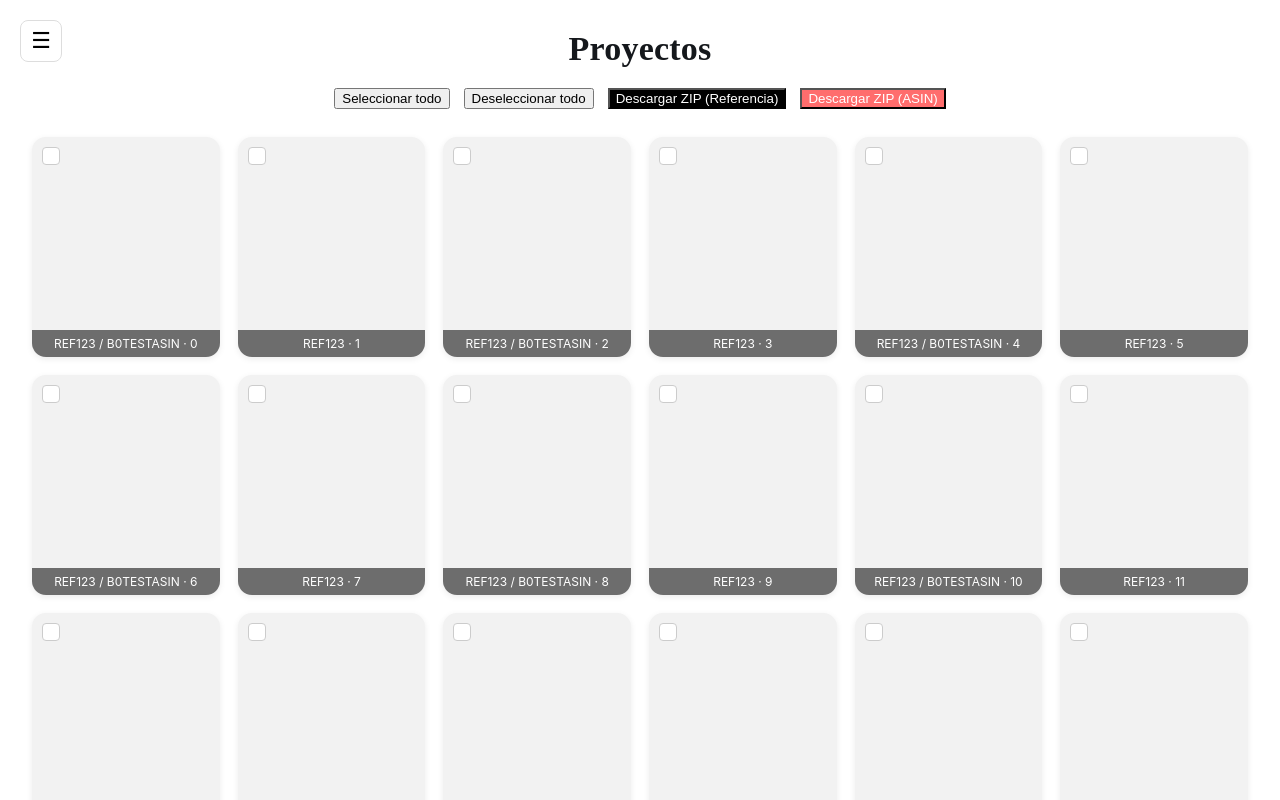
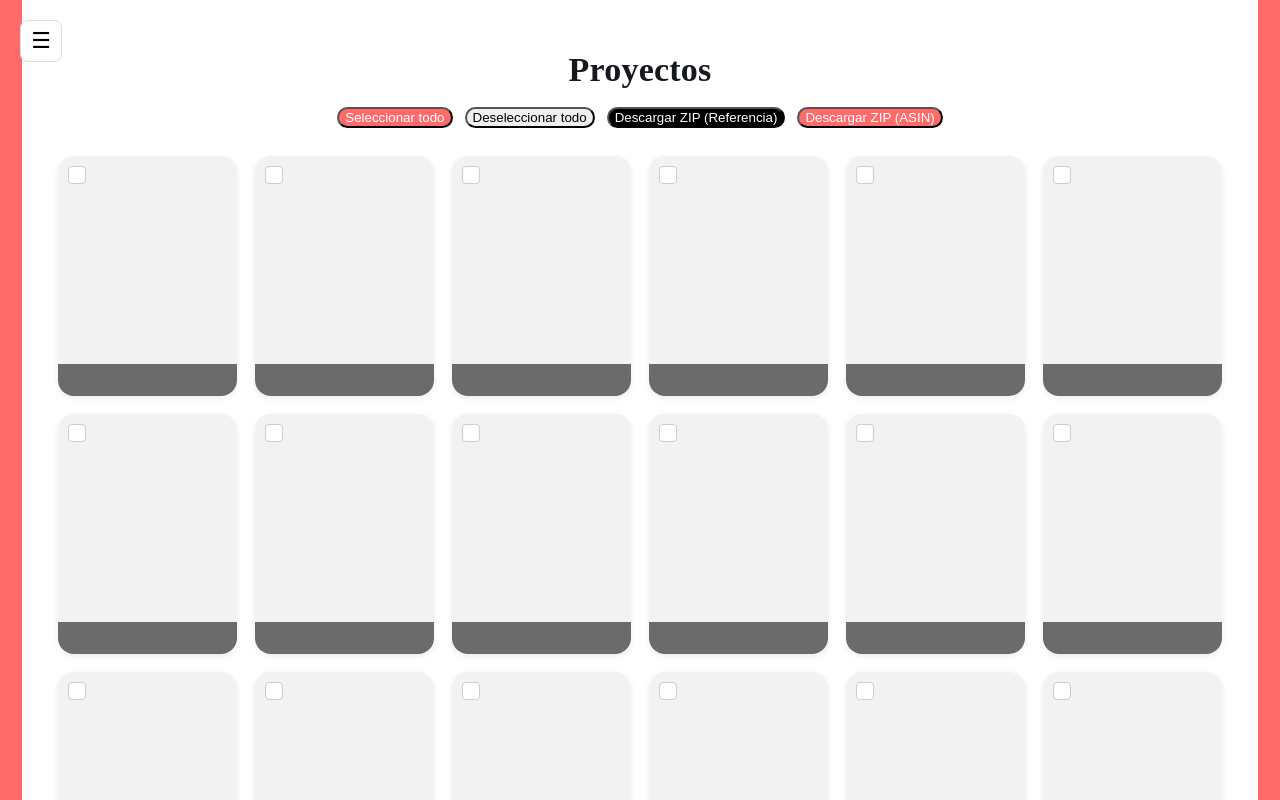
Before and after one commit to firstwinagency/firstwinagency-firstwin-panel, a Next.js app: page /projects in a window 1280 px wide. Shown: the top 800 px of the page. Built offline with nearby package versions, Linux system fonts and the light colour scheme.

Commit message:
Update page.tsx

```diff
--- a/app/projects/page.tsx
+++ b/app/projects/page.tsx
@@ -1,97 +1,58 @@
 "use client";
 
-import { useEffect, useState } from "react";
-import JSZip from "jszip";
-import { saveAs } from "file-saver";
+import { useState } from "react";
 
 type ProjectImage = {
   id: string;
-  url: string;
   reference?: string;
   asin?: string;
-  index: number;
+  index?: number;
 };
 
 export default function ProjectsPage() {
-  const [images, setImages] = useState<ProjectImage[]>([]);
+  const [images] = useState<ProjectImage[]>(
+    Array.from({ length: 24 }).map((_, i) => ({
+      id: String(i),
+      // 🔴 NO ponemos textos fake
+    }))
+  );
+
   const [selected, setSelected] = useState<Set<string>>(new Set());
-  const [preview, setPreview] = useState<ProjectImage | null>(null);
+  const [preview, setPreview] = useState<string | null>(null);
 
-  /* ======================
-     MOCK (sustituido luego por Supabase)
-     ====================== */
-  useEffect(() => {
-    const mock: ProjectImage[] = Array.from({ length: 24 }).map((_, i) => ({
-      id: `img-${i}`,
-      url: "",
-      reference: "REF123",
-      asin: i % 2 === 0 ? "B0TESTASIN" : undefined,
-      index: i,
-    }));
-    setImages(mock);
-  }, []);
+  const selectAll = () =>
+    setSelected(new Set(images.map((img) => img.id)));
 
-  /* ======================
-     Selección
-     ====================== */
-  function toggleSelect(id: string) {
+  const deselectAll = () => setSelected(new Set());
+
+  const toggleSelect = (id: string) => {
     setSelected((prev) => {
       const next = new Set(prev);
       next.has(id) ? next.delete(id) : next.add(id);
       return next;
     });
-  }
-
-  function selectAll() {
-    setSelected(new Set(images.map((i) => i.id)));
-  }
-
-  function deselectAll() {
-    setSelected(new Set());
-  }
-
-  /* ======================
-     Descargar ZIP
-     ====================== */
-  async function downloadZip(type: "reference" | "asin") {
-    const zip = new JSZip();
-    let count = 0;
-
-    images.forEach((img) => {
-      if (!selected.has(img.id)) return;
-
-      const base =
-        type === "asin" && img.asin
-          ? img.asin
-          : img.reference ?? "IMAGE";
-
-      const filename = `${base}-${img.index}.jpg`;
-      zip.file(filename, ""); // aquí irá el blob real
-      count++;
-    });
-
-    if (!count) return;
-
-    const blob = await zip.generateAsync({ type: "blob" });
-    saveAs(blob, `proyecto_${type}.zip`);
-  }
+  };
 
   return (
     <div
       style={{
         minHeight: "100vh",
         background: "#fff",
-        padding: "0 32px", // 🔧 MÁRGENES CORAL MÁS ESTRECHOS (ANTES)
+        display: "flex",
       }}
     >
+      {/* MARGEN IZQUIERDO CORAL */}
+      <div style={{ width: 22, background: "#ff6b6b" }} />
+
+      {/* CONTENIDO CENTRAL */}
+      <div style={{ flex: 1, padding: "28px 36px" }}>
         {/* TÍTULO */}
         <h1
           style={{
             fontFamily: "DM Serif Display",
             fontSize: 34,
             textAlign: "center",
-          marginTop: 30,
-          marginBottom: 20,
+            marginBottom: 18,
           }}
         >
           Proyectos
@@ -102,70 +63,51 @@ export default function ProjectsPage() {
           style={{
             display: "flex",
             justifyContent: "center",
-          gap: 14,
+            gap: 12,
             marginBottom: 28,
             flexWrap: "wrap",
           }}
         >
-        <button className="btn-zoom" onClick={selectAll}>
+          <button className="btn-zoom" onClick={selectAll} style={{ background: "#ff6b6b", color: "#fff", borderRadius: 999 }}>
             Seleccionar todo
           </button>
 
-        <button className="btn-zoom" onClick={deselectAll}>
+          <button className="btn-zoom" onClick={deselectAll} style={{ borderRadius: 999 }}>
             Deseleccionar todo
           </button>
 
-        <button
-          className="btn-zoom"
-          style={{ background: "#000", color: "#fff" }}
-          onClick={() => downloadZip("reference")}
-        >
+          <button className="btn-zoom" style={{ background: "#000", color: "#fff", borderRadius: 999 }}>
             Descargar ZIP (Referencia)
           </button>
 
-        <button
-          className="btn-zoom"
-          style={{ background: "#ff6d6d", color: "#fff" }}
-          onClick={() => downloadZip("asin")}
-        >
+          <button className="btn-zoom" style={{ background: "#ff6b6b", color: "#fff", borderRadius: 999 }}>
             Descargar ZIP (ASIN)
           </button>
         </div>
 
-      {/* GRID */}
+        {/* GALERÍA */}
         <div
           style={{
-          maxWidth: 1280, // 🔧 MISMO ANCHO QUE ANTES (CUADRADOS GRANDES)
-          margin: "0 auto",
             display: "grid",
             gridTemplateColumns: "repeat(6, 1fr)",
             gap: 18,
-          paddingBottom: 60,
           }}
         >
-        {images.map((img) => {
-          const isSelected = selected.has(img.id);
-
-          return (
+          {images.map((img) => (
             <div
               key={img.id}
               style={{
                 background: "#f2f2f2",
-                borderRadius: 14,
-                height: 220,
+                borderRadius: 16,
+                height: 240,
                 position: "relative",
                 cursor: "pointer",
-                boxShadow: isSelected
-                  ? "0 0 0 3px rgba(255,109,109,0.6)"
-                  : "0 2px 6px rgba(0,0,0,0.08)",
+                boxShadow: "0 2px 6px rgba(0,0,0,0.08)",
               }}
             >
               {/* CHECK */}
               <div
-                onClick={(e) => {
-                  e.stopPropagation();
-                  toggleSelect(img.id);
-                }}
+                onClick={() => toggleSelect(img.id)}
                 style={{
                   position: "absolute",
                   top: 10,
@@ -173,73 +115,56 @@ export default function ProjectsPage() {
                   width: 18,
                   height: 18,
                   borderRadius: 4,
-                  background: "#fff",
+                  background: selected.has(img.id) ? "#ff6b6b" : "#fff",
                   border: "1px solid #ccc",
-                  display: "flex",
-                  alignItems: "center",
-                  justifyContent: "center",
-                  fontSize: 12,
-                  fontWeight: 700,
+                  zIndex: 2,
                 }}
-              >
-                {isSelected && "✓"}
-              </div>
+              />
 
-              {/* PREVIEW */}
+              {/* CLICK PREVIEW */}
               <div
-                onClick={() => setPreview(img)}
+                onClick={() => setPreview("image")}
                 style={{
                   width: "100%",
                   height: "100%",
                 }}
-              ></div>
+              />
 
-              {/* FOOTER */}
+              {/* FRANJA INFERIOR (VACÍA HASTA DATOS REALES) */}
               <div
                 style={{
                   position: "absolute",
                   bottom: 0,
                   left: 0,
                   right: 0,
-                  background: "rgba(0,0,0,0.55)",
+                  height: 32,
+                  background: "#6b6b6b",
+                  borderBottomLeftRadius: 16,
+                  borderBottomRightRadius: 16,
+                  display: "flex",
+                  alignItems: "center",
+                  justifyContent: "center",
+                  fontSize: 12,
                   color: "#fff",
-                  fontSize: 12,
-                  padding: "6px 8px",
-                  borderBottomLeftRadius: 14,
-                  borderBottomRightRadius: 14,
-                  textAlign: "center",
                 }}
               >
-                {img.reference}
-                {img.asin && ` / ${img.asin}`} · {img.index}
+                {/* TEXTO REAL SE RENDERIZARÁ CUANDO EXISTA */}
               </div>
             </div>
-          );
-        })}
+          ))}
+        </div>
       </div>
 
-      {/* PREVIEW OVERLAY */}
+      {/* MARGEN DERECHO CORAL */}
+      <div style={{ width: 22, background: "#ff6b6b" }} />
+
+      {/* VISOR */}
       {preview && (
         <div
           onClick={() => setPreview(null)}
-          style={{
-            position: "fixed",
-            inset: 0,
-            background: "rgba(0,0,0,0.8)",
-            display: "flex",
-            alignItems: "center",
-            justifyContent: "center",
-            zIndex: 9999,
-          }}
+          className="viewer-overlay"
         >
-          <div
-            style={{
-              width: "80%",
-              height: "80%",
-              background: "#fff",
-              borderRadius: 12,
-            }}
-          />
+          <div className="viewer-image" />
         </div>
       )}
     </div>
```
Lines whose indentation alone changed are shown as unchanged.
